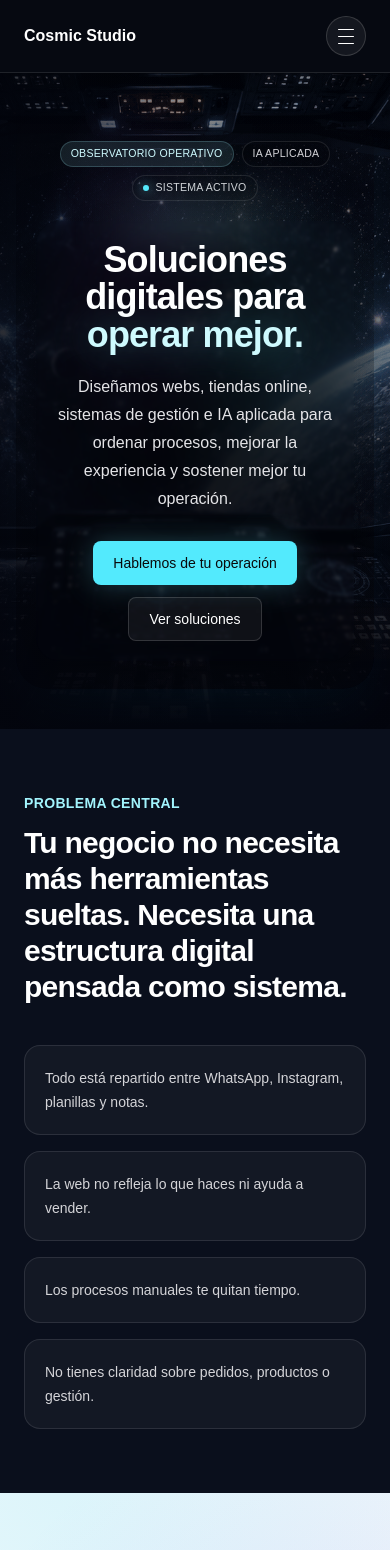
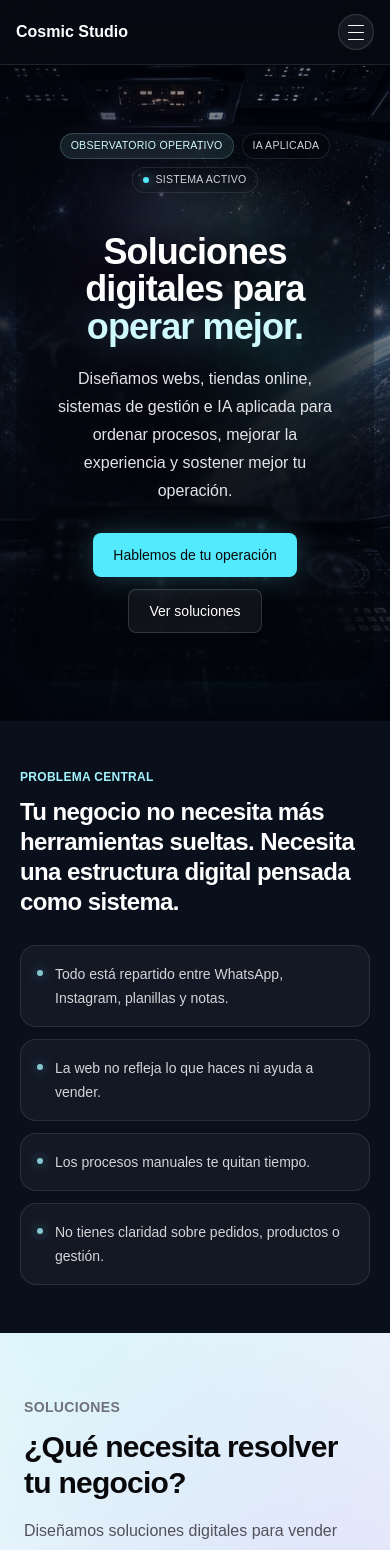
Before and after one commit to jorgenomente/cosmic-web, a Next.js app: page / in a window 390 px wide. Shown: the top 1550 px of the page. Built offline with nearby package versions, Linux system fonts and the light colour scheme.

Commit message:
refactor: polish mobile navigation and problem section

```diff
--- a/src/app/page.tsx
+++ b/src/app/page.tsx
@@ -134,24 +134,25 @@ export default function Home() {
         </div>
       </section>
 
-      <section className="bg-[#0a0f1c] px-6 py-16">
+      <section className="bg-[#0a0f1c] px-5 py-12 md:px-6 md:py-16">
         <div className="mx-auto max-w-6xl">
           <div className="max-w-3xl">
-            <p className="text-sm font-semibold uppercase tracking-wide text-cyan-200">
+            <p className="text-xs font-semibold uppercase tracking-wide text-cyan-200 md:text-sm">
               Problema central
             </p>
-            <h2 className="mt-3 text-3xl font-semibold tracking-tight text-white md:text-5xl">
+            <h2 className="mt-3 max-w-2xl text-2xl font-semibold leading-tight tracking-tight text-white md:max-w-3xl md:text-5xl">
               Tu negocio no necesita más herramientas sueltas. Necesita una
               estructura digital pensada como sistema.
             </h2>
           </div>
-          <div className="mt-10 grid gap-4 md:grid-cols-2">
+          <div className="mt-7 grid gap-3 md:mt-10 md:grid-cols-2 md:gap-4">
             {painPoints.map((point) => (
               <div
                 key={point}
-                className="rounded-2xl border border-white/10 bg-white/[0.04] p-5 text-sm leading-6 text-zinc-300"
+                className="flex gap-3 rounded-2xl border border-white/10 bg-white/[0.04] p-4 text-sm leading-6 text-zinc-300 md:p-5"
               >
-                {point}
+                <span className="mt-2 h-1.5 w-1.5 shrink-0 rounded-full bg-cyan-200/80 shadow-[0_0_12px_rgba(103,232,249,0.55)]" />
+                <span>{point}</span>
               </div>
             ))}
           </div>
--- a/src/components/layout/site-header.tsx
+++ b/src/components/layout/site-header.tsx
@@ -2,7 +2,7 @@
 
 import Link from "next/link";
 import { usePathname } from "next/navigation";
-import { useState } from "react";
+import { useEffect, useState } from "react";
 import { siteConfig } from "@/content/site";
 
 export function SiteHeader() {
@@ -11,9 +11,26 @@ export function SiteHeader() {
 
   const closeMenu = () => setIsMenuOpen(false);
 
+  useEffect(() => {
+    document.body.style.overflow = isMenuOpen ? "hidden" : "";
+
+    return () => {
+      document.body.style.overflow = "";
+    };
+  }, [isMenuOpen]);
+
   return (
-    <header className="sticky top-0 z-50 border-b border-white/10 bg-[#070a12]/88 shadow-[0_12px_40px_rgba(0,0,0,0.18)] backdrop-blur-xl">
-      <div className="mx-auto flex max-w-6xl items-center justify-between gap-4 px-6 py-4">
+    <>
+      {isMenuOpen ? (
+        <button
+          type="button"
+          aria-label="Cerrar menú"
+          className="fixed inset-0 z-40 bg-[#03050d]/70 backdrop-blur-md md:hidden"
+          onClick={closeMenu}
+        />
+      ) : null}
+      <header className="sticky top-0 z-50 border-b border-white/10 bg-[#070a12]/86 shadow-[0_12px_40px_rgba(0,0,0,0.18)] backdrop-blur-xl">
+        <div className="mx-auto flex max-w-6xl items-center justify-between gap-3 px-4 py-3.5 md:px-6 md:py-4">
         <Link
           href="/"
           className="shrink-0 text-base font-semibold text-white"
@@ -40,7 +57,7 @@ export function SiteHeader() {
           aria-label={isMenuOpen ? "Cerrar menú" : "Abrir menú"}
           aria-expanded={isMenuOpen}
           aria-controls="mobile-navigation"
-          className="inline-flex h-10 w-10 items-center justify-center rounded-full border border-white/15 bg-white/[0.06] text-white transition hover:border-cyan-200/50 hover:text-cyan-100 md:hidden"
+          className="inline-flex h-9 w-9 items-center justify-center rounded-full border border-white/15 bg-white/[0.06] text-white transition hover:border-cyan-200/50 hover:text-cyan-100 md:hidden"
           onClick={() => setIsMenuOpen((current) => !current)}
         >
           <span className="sr-only">
@@ -68,7 +85,7 @@ export function SiteHeader() {
         <nav
           id="mobile-navigation"
           aria-label="Principal móvil"
-        className={`absolute inset-x-0 top-full border-t border-white/10 bg-[#070a12]/96 px-6 pb-4 shadow-[0_18px_36px_rgba(0,0,0,0.24)] backdrop-blur-xl md:hidden ${
+          className={`absolute inset-x-3 top-[calc(100%+0.5rem)] z-50 rounded-3xl border border-white/10 bg-[#070a12]/96 px-3 pb-3 shadow-[0_24px_60px_rgba(0,0,0,0.35)] backdrop-blur-xl md:hidden ${
             isMenuOpen ? "block" : "hidden"
           }`}
         >
@@ -94,5 +111,6 @@ export function SiteHeader() {
           </div>
         </nav>
       </header>
+    </>
   );
 }
```
Lines whose indentation alone changed are shown as unchanged.
